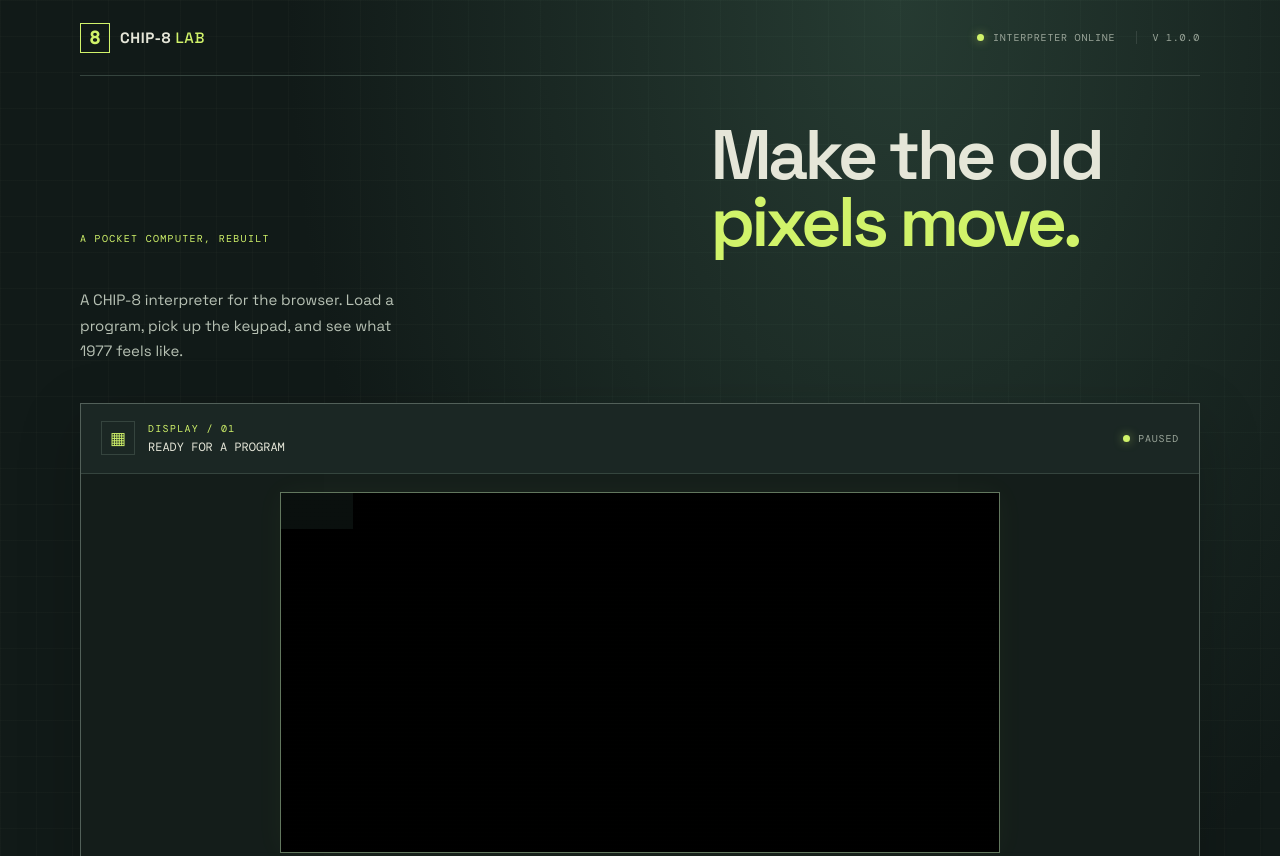
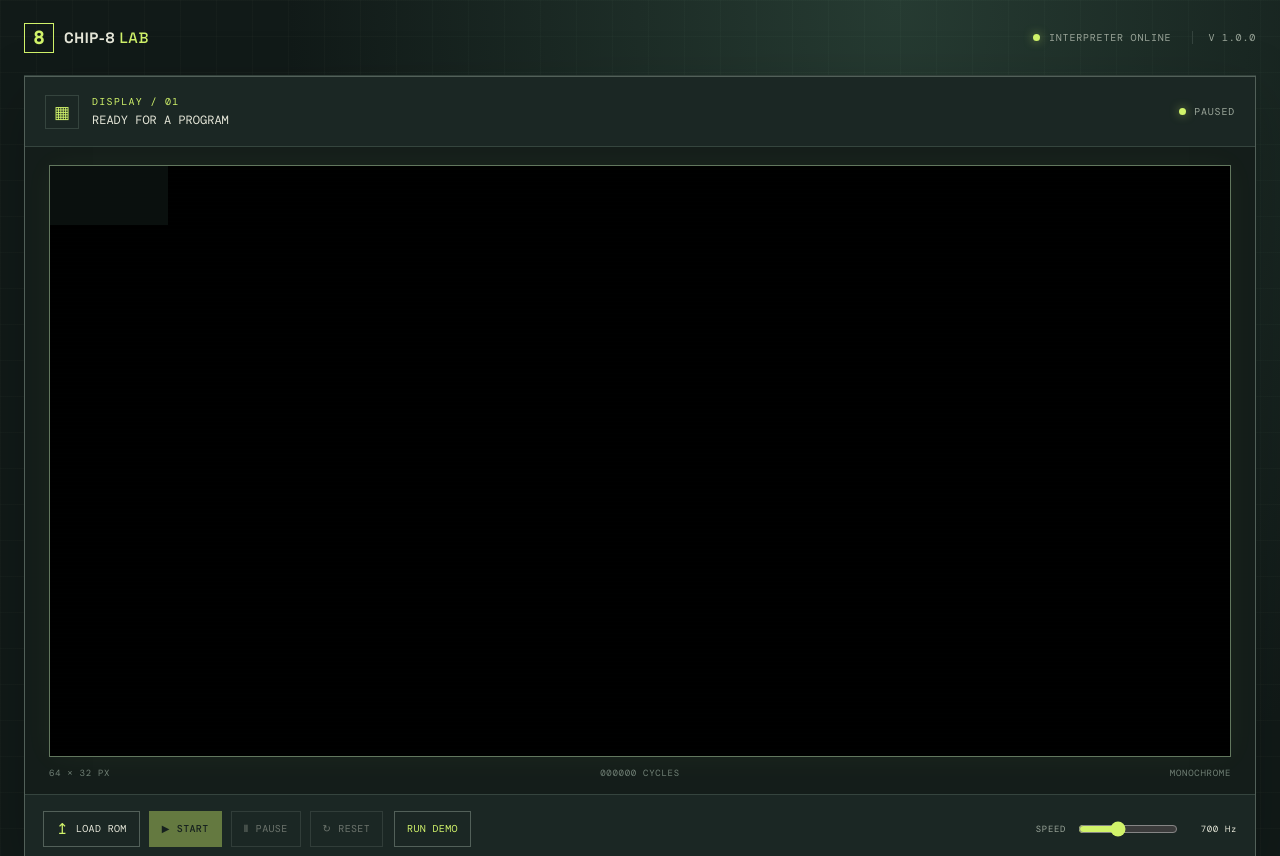
Before and after one commit to AnnafiH/chip-8-lab, a website with bundled scripts: page index.html in a window 1280 px wide. Shown: the top 856 px of the page. Built offline with nearby package versions, Linux system fonts and the light colour scheme.

Commit message:
Expand emulator screen and remove intro

```diff
--- a/index.html
+++ b/index.html
@@ -15,12 +15,6 @@
         <a class="wordmark" href="./" aria-label="CHIP-8 Lab home"><span class="brand-mark">8</span><span>CHIP-8 <b>LAB</b></span></a>
         <div class="topbar-meta"><span class="live-dot"></span><span>INTERPRETER ONLINE</span><span class="build-label">V 1.0.0</span></div>
       </header>
-
-      <section class="intro" aria-labelledby="page-title">
-        <p class="eyebrow">A POCKET COMPUTER, REBUILT</p>
-        <h1 id="page-title">Make the old<br><span>pixels move.</span></h1>
-        <p class="intro-copy">A CHIP-8 interpreter for the browser. Load a program, pick up the keypad, and see what 1977 feels like.</p>
-      </section>
 
       <section class="console" aria-label="Emulator console">
         <div class="console-head">
--- a/styles.css
+++ b/styles.css
@@ -30,7 +30,7 @@ body {
 button, input { font: inherit; }
 button { color: inherit; }
 
-.workbench { width: min(1120px, calc(100% - 48px)); margin: 0 auto; }
+.workbench { width: min(1440px, calc(100% - 48px)); margin: 0 auto; }
 .topbar { height: 76px; display: flex; align-items: center; justify-content: space-between; border-bottom: 1px solid var(--line); }
 .wordmark { display: inline-flex; align-items: center; gap: 10px; color: var(--paper); font-size: 15px; font-weight: 700; text-decoration: none; letter-spacing: .04em; }
 .wordmark b { color: var(--acid); font-weight: 500; }
@@ -40,11 +40,7 @@ button { color: inherit; }
 .live-dot, .status-light { width: 7px; height: 7px; border-radius: 50%; background: var(--acid); box-shadow: 0 0 10px #d1f36a88; }
 .build-label { margin-left: 12px; padding-left: 15px; border-left: 1px solid var(--line); }
 
-.intro { display: grid; grid-template-columns: 1.1fr .9fr; align-items: end; gap: 32px; padding: 46px 0 36px; animation: reveal .65s ease both; }
 .eyebrow { margin: 0 0 10px; color: var(--acid); font-size: 10px; letter-spacing: .13em; }
-h1 { margin: 0; font-size: clamp(42px, 6vw, 70px); line-height: .95; font-weight: 600; letter-spacing: -.055em; }
-h1 span { color: var(--acid); }
-.intro-copy { max-width: 340px; margin: 0 0 3px; color: #b7c1b4; font-size: 15px; line-height: 1.7; }
 
 .console { overflow: hidden; border: 1px solid #526059; background: var(--panel); box-shadow: 0 18px 60px #0003; animation: reveal .65s .08s ease both; }
 .console-head { min-height: 70px; display: flex; align-items: center; justify-content: space-between; padding: 14px 20px; border-bottom: 1px solid var(--line); }
@@ -56,10 +52,10 @@ h1 span { color: var(--acid); }
 .status.running { color: var(--acid); }
 .status.running .status-light { animation: pulse 1s infinite; }
 .screen-wrap { padding: 18px 24px 15px; background: #141d1a; }
-.screen-frame { position: relative; width: min(100%, 720px); margin: 0 auto; border: 1px solid #62775e; background: #0a100e; box-shadow: inset 0 0 34px #8fc65f12, 0 0 28px #d1f36a0a; }
+.screen-frame { position: relative; width: min(100%, 1200px); margin: 0 auto; border: 1px solid #62775e; background: #0a100e; box-shadow: inset 0 0 34px #8fc65f12, 0 0 28px #d1f36a0a; }
 #screen { display: block; width: 100%; height: auto; aspect-ratio: 2 / 1; image-rendering: pixelated; }
 .scanlines { position: absolute; inset: 0; pointer-events: none; background: repeating-linear-gradient(transparent 0 3px, #080d0c20 4px); }
-.screen-caption { display: flex; justify-content: space-between; width: min(100%, 720px); margin: 10px auto 0; color: #718077; font-size: 9px; letter-spacing: .08em; }
+.screen-caption { display: flex; justify-content: space-between; width: min(100%, 1200px); margin: 10px auto 0; color: #718077; font-size: 9px; letter-spacing: .08em; }
 .controls { display: flex; min-height: 68px; align-items: center; flex-wrap: wrap; gap: 9px; padding: 13px 18px; border-top: 1px solid var(--line); }
 .load-button, .control-button { min-height: 36px; display: inline-flex; align-items: center; justify-content: center; gap: 7px; padding: 0 12px; border: 1px solid #526059; background: transparent; color: var(--paper); font-size: 10px; letter-spacing: .035em; cursor: pointer; transition: border-color .15s, background .15s, color .15s; }
 .load-button:hover, .control-button:hover:not(:disabled) { border-color: var(--acid); color: var(--acid); }
@@ -106,9 +102,6 @@ footer { display: flex; justify-content: space-between; padding: 15px 0 22px; bo
   .topbar { height: 62px; }
   .topbar-meta { font-size: 8px; }
   .build-label { display: none; }
-  .intro { grid-template-columns: 1fr; gap: 15px; padding: 34px 0 25px; }
-  h1 { font-size: 53px; }
-  .intro-copy { max-width: 420px; font-size: 14px; }
   .console-head { min-height: 62px; padding: 12px; }
   .screen-wrap { padding: 14px 12px 12px; }
   .controls { gap: 7px; padding: 11px; }
```
